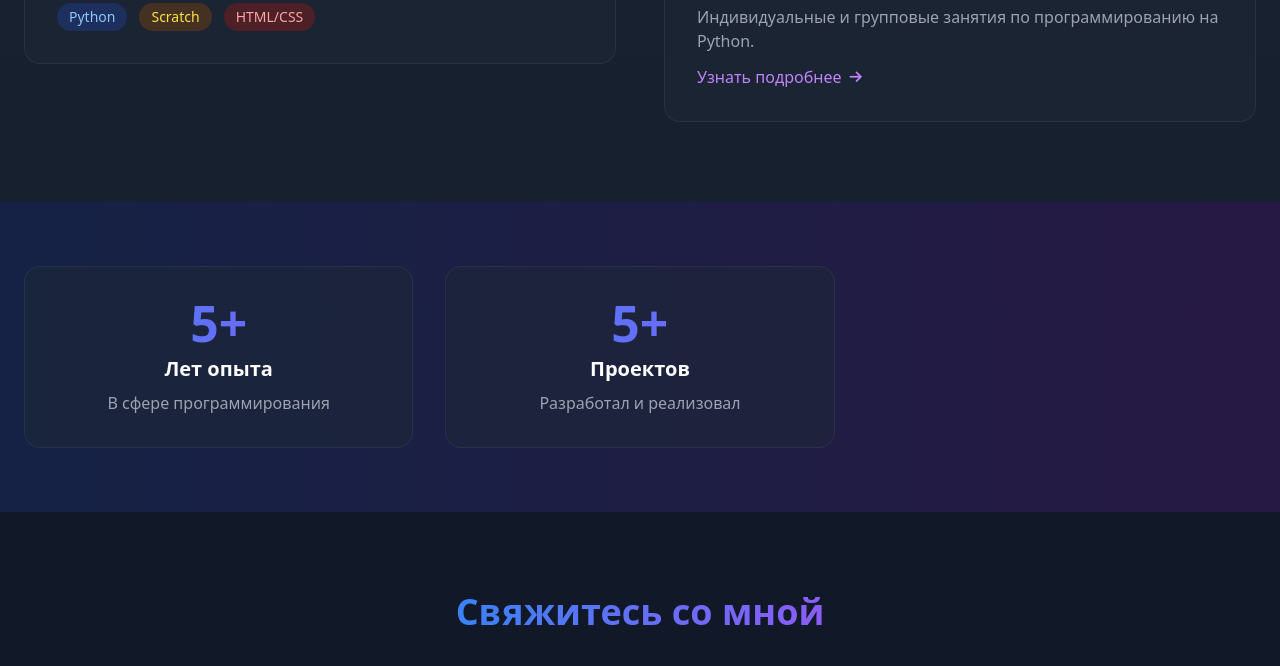
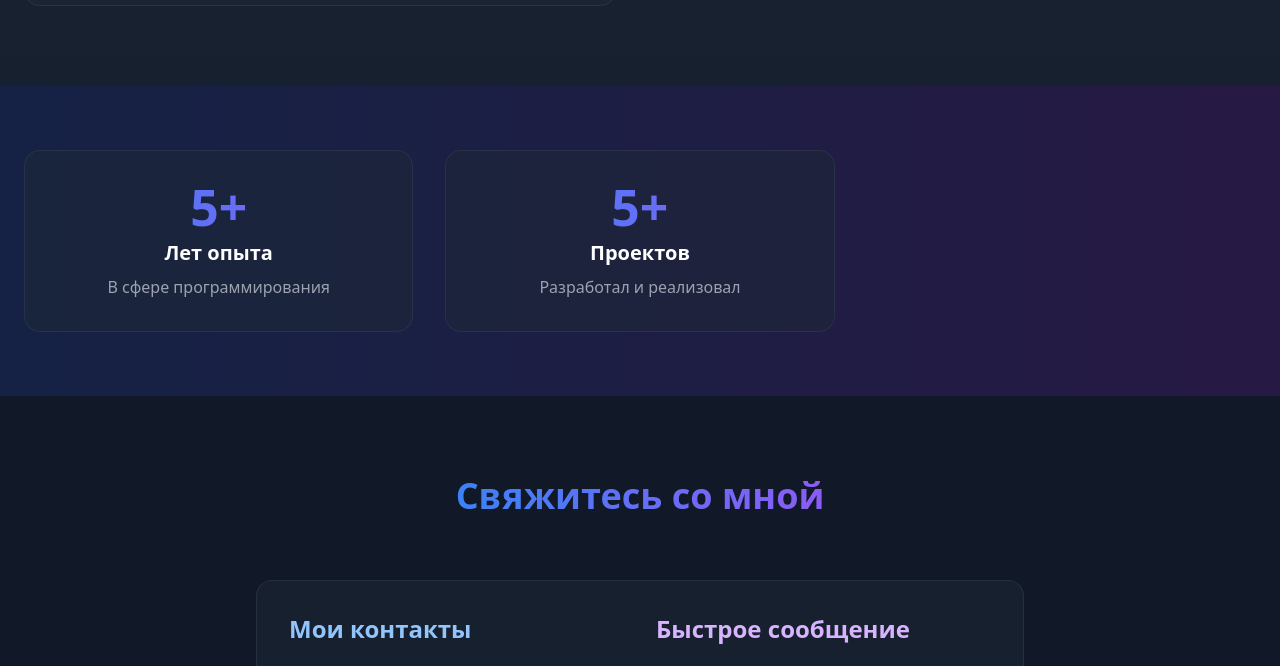
Before and after one commit to lorezarr/about-me, a plain HTML site: page index.html in a window 1280 px wide. Shown: the part 1216-1882 px from the top of the page. Drawn offline with nearby package versions, Linux system fonts and the light colour scheme.

Commit message:
Remove Python courses section from index.html
Removed Python courses section from the homepage.

```diff
--- a/index.html
+++ b/index.html
@@ -138,13 +138,7 @@
                                     Посетить сайт <i class="fas fa-external-link-alt ml-2 text-sm"></i>
                                 </a>
                             </div>
-                            <div>
-                                <h4 class="text-lg font-medium mb-2 text-white">Python курсы</h4>
-                                <p class="text-gray-400 mb-3">Индивидуальные и групповые занятия по программированию на Python.</p>
-                                <button onclick="openModal('courses')" class="text-purple-400 hover:text-purple-300 inline-flex items-center">
-                                    Узнать подробнее <i class="fas fa-arrow-right ml-2 text-sm"></i>
-                                </button>
-                            </div>
+
                         </div>
                     </div>
                 </div>
```
